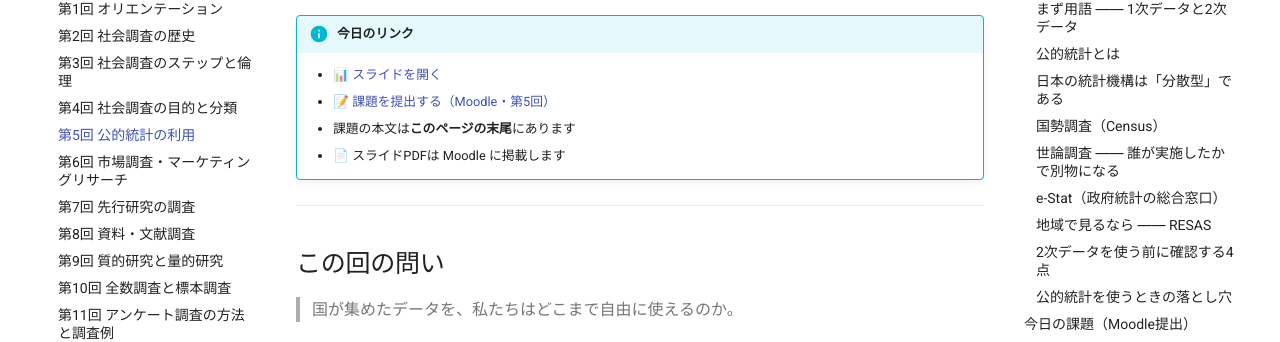
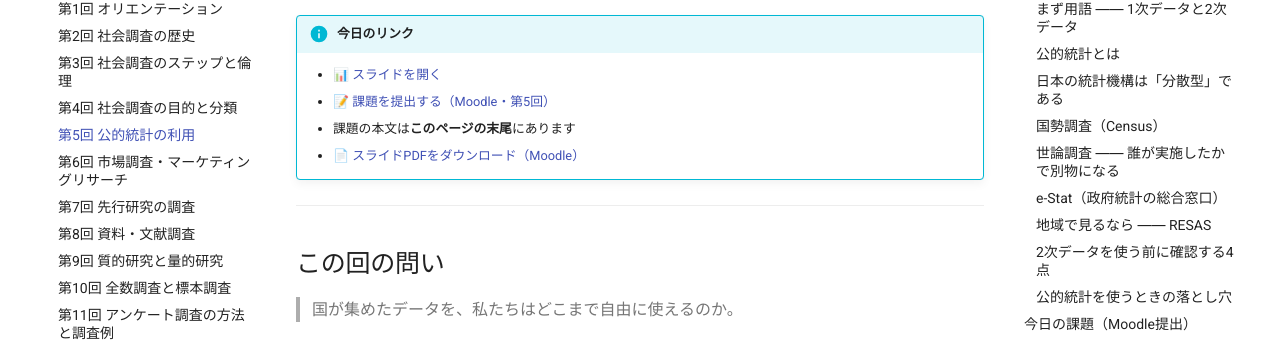
Before and after one commit to aonoa68/shakaichosa, an MkDocs documentation site: the page built from docs/week05.md, in a window 1280 px wide and 900 px high. Shown: the part 210-552 px from the top of the window. Built offline with MkDocs 1.6.1 and Material for MkDocs 9.7.7, drawn with Linux system fonts in a browser that asks for light colours.

Commit message:
第5回のスライドPDFリンクをMoodleの実リンクに差し替え（cmid 1003567）
Co-Authored-By: Claude Opus 5 (1M context) <noreply@anthropic.com>
Claude-Session: https://claude.ai/code/session_01VNG6MY7caqH6ZBqg92AUZE

```diff
--- a/docs/week05.md
+++ b/docs/week05.md
@@ -6,7 +6,7 @@
     - 📊 [スライドを開く](slides/05.html)
     - [📝 課題を提出する（Moodle・第5回）](https://moodle.hokusei.ac.jp/mod/assign/view.php?id=990654)
     - 課題の本文は**このページの末尾**にあります
-    - 📄 スライドPDFは Moodle に掲載します
+    - [📄 スライドPDFをダウンロード（Moodle）](https://moodle.hokusei.ac.jp/mod/resource/view.php?id=1003567)
 
 ---
 
```
